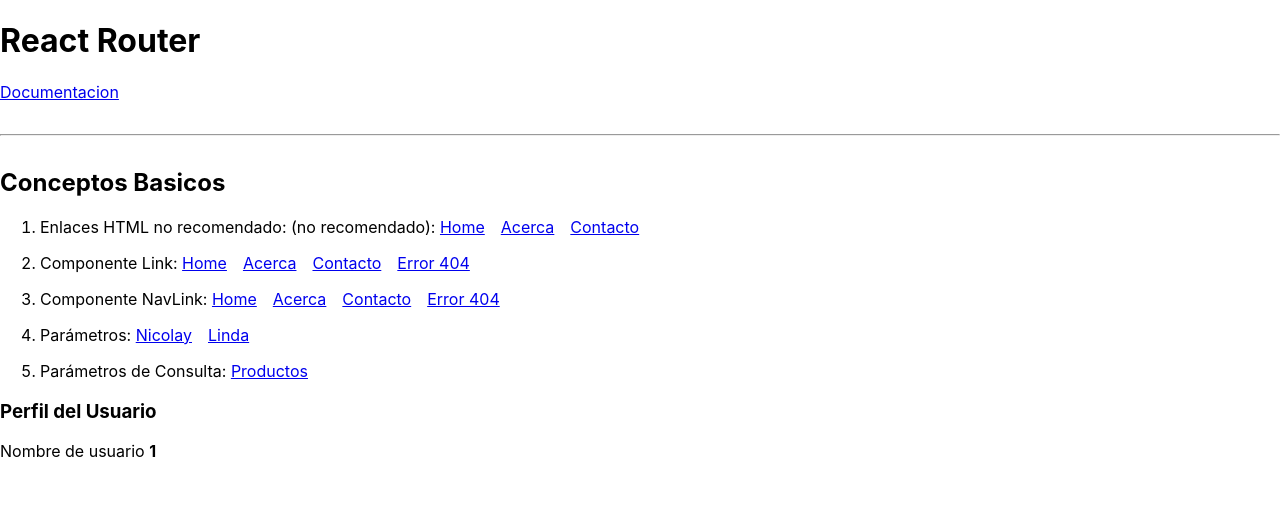
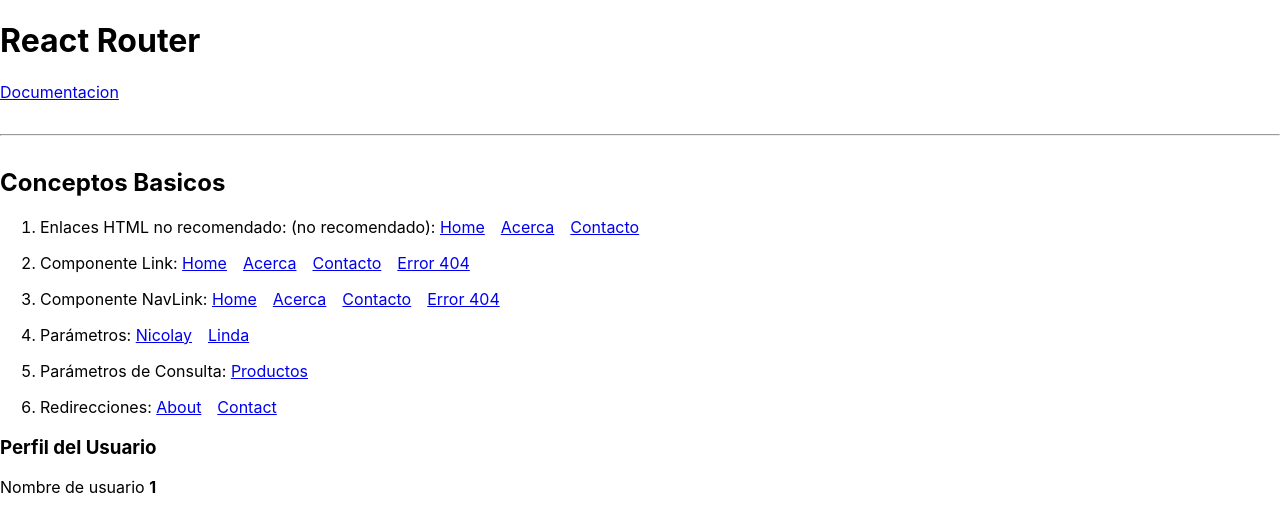
Before and after one commit to nicolaymh/ConceptsRouterV5, a React (Create React App) app: page /usuario/1 in a window 1280 px wide. Shown: the top 532 px of the page. Built offline with nearby package versions, Linux system fonts and the light colour scheme; the HTML template or start-up script is replaced by a standard one.

Commit message:
Redirecciones

```diff
--- a/src/components/ConceptosBasicos.js
+++ b/src/components/ConceptosBasicos.js
@@ -1,13 +1,19 @@
-import { BrowserRouter as Router, Route, Switch } from 'react-router-dom';
+import {
+    BrowserRouter as Router,
+    Route,
+    Switch,
+    Redirect,
+} from 'react-router-dom';
 import { Acerca } from '../pages/Acerca';
 import { Contacto } from '../pages/Contacto';
 import { Error404 } from '../pages/Error404';
 import { Home } from '../pages/Home';
 import { MenuConceptos } from './MenuConceptos';
 
-import '../index.css';
 import { Usuario } from '../pages/Usuario';
 import { Productos } from '../pages/Productos';
+
+import '../index.css';
 
 export const ConceptosBasicos = () => {
     return (
@@ -30,6 +36,13 @@
 
                     <Route path='/productos' component={Productos} />
 
+                    <Route exact path='/about'>
+                        <Redirect to='/acerca' />
+                    </Route>
+                    <Route exact path='/contact'>
+                        <Redirect to='/contacto' />
+                    </Route>
+
                     <Route path='*' component={Error404} />
                 </Switch>
             </Router>
--- a/src/components/MenuConceptos.js
+++ b/src/components/MenuConceptos.js
@@ -46,6 +46,12 @@
                     <span>Parámetros de Consulta: </span>
                     <Link to='/productos'>Productos</Link>
                 </li>
+
+                <li>
+                    <span>Redirecciones: </span>
+                    <Link to='/about'>About</Link>
+                    <Link to='/contact'>Contact</Link>
+                </li>
             </ol>
         </nav>
     );
```
